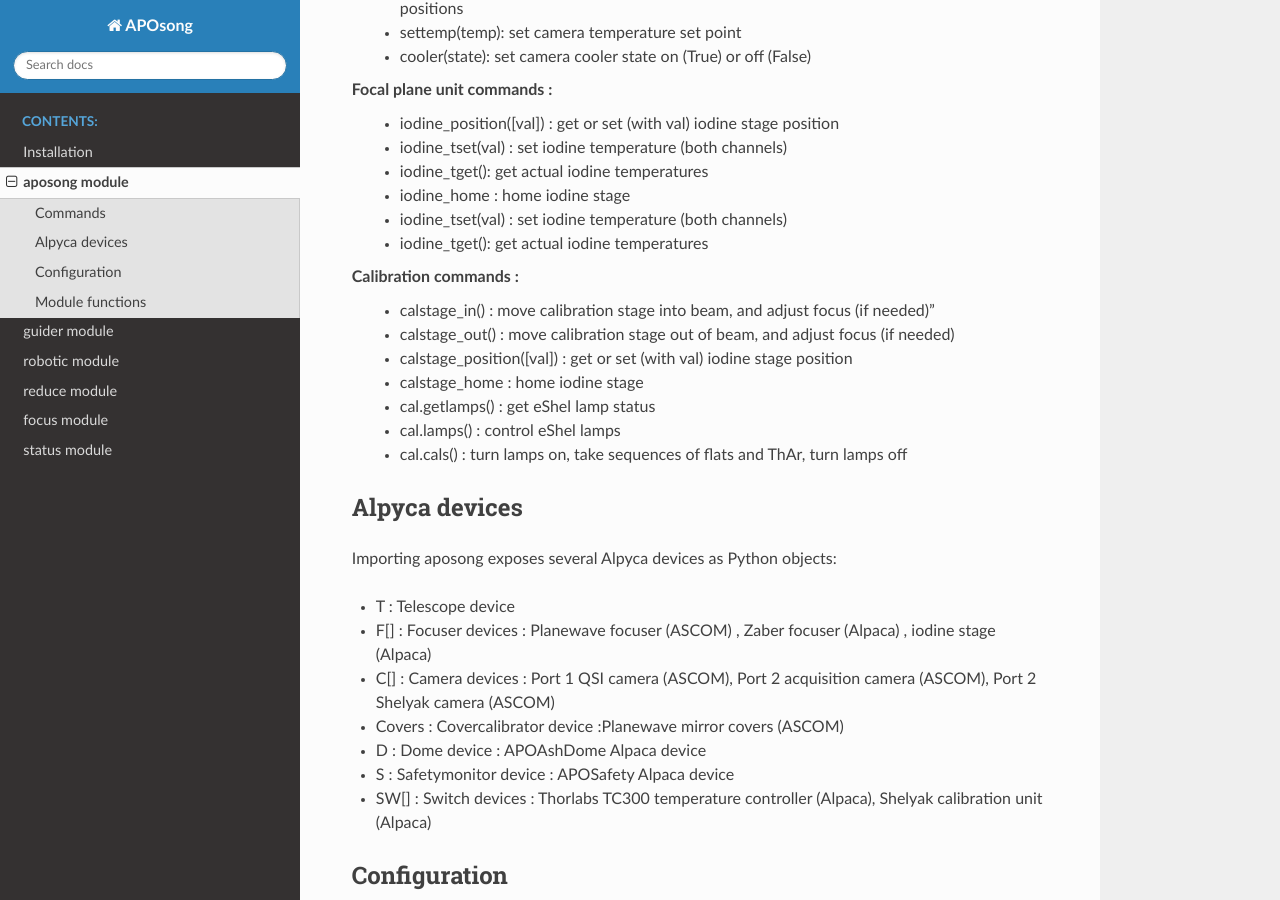
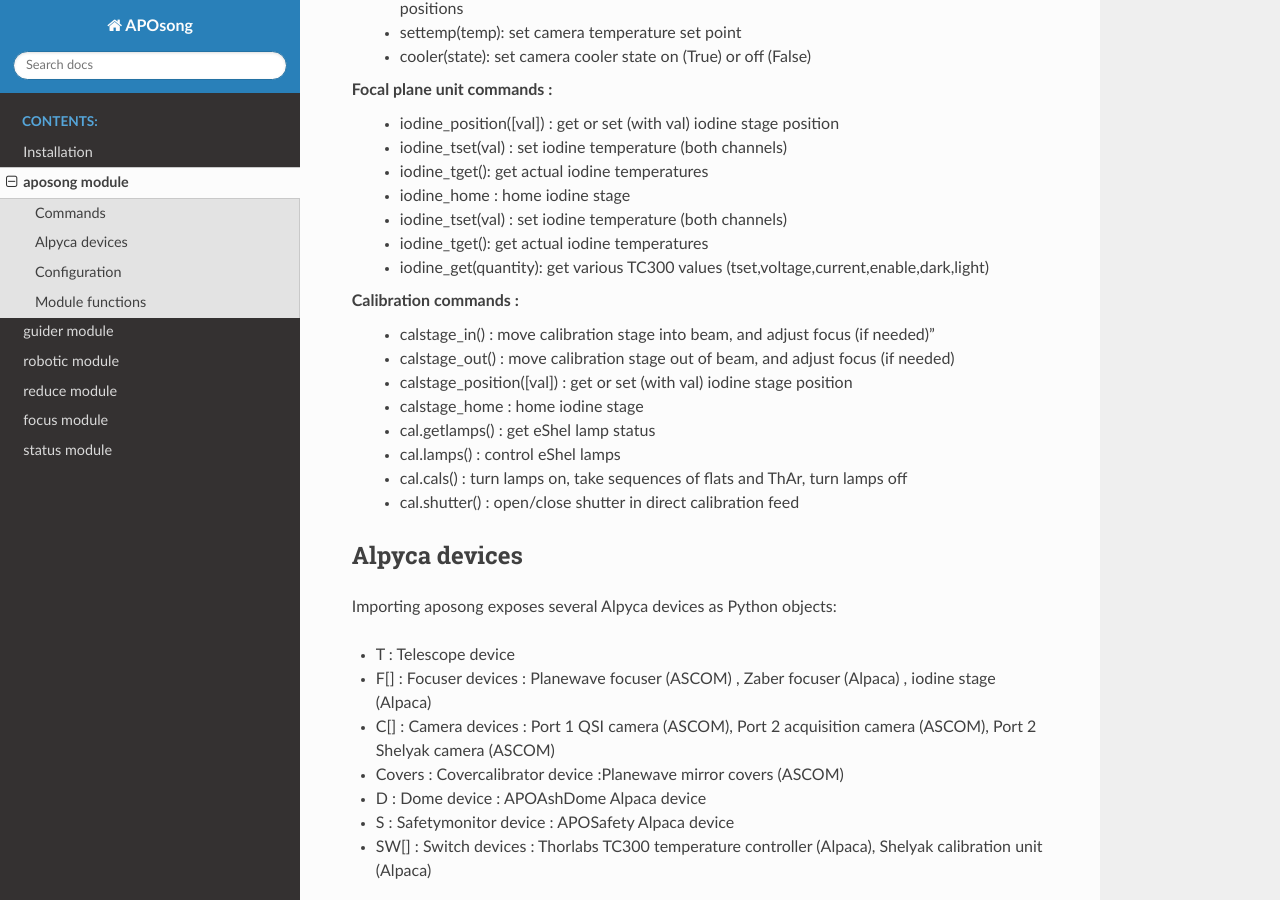
Before and after one commit to holtzmanjon/APOsong, a Sphinx documentation site: the page built from docs/aposong.txt, in a window 1280 px wide and 900 px high, scrolled down 1622 px. Built offline with Sphinx 7.4.7 and the Read the Docs theme 3.1.0, drawn with Linux system fonts in a browser that asks for light colours.

Commit message:
update for some new commands

```diff
--- a/docs/aposong.txt
+++ b/docs/aposong.txt
@@ -73,6 +73,7 @@ Focal plane unit commands :
   - iodine_home : home iodine stage
   - iodine_tset(val) : set iodine temperature (both channels)
   - iodine_tget(): get actual iodine temperatures
+  - iodine_get(quantity): get various TC300 values (tset,voltage,current,enable,dark,light)
 
 Calibration commands :
   - calstage_in() : move calibration stage into beam, and adjust focus (if needed)"
@@ -82,6 +83,7 @@ Calibration commands :
   - cal.getlamps() : get eShel lamp status
   - cal.lamps() : control eShel lamps
   - cal.cals() : turn lamps on, take sequences of flats and ThAr, turn lamps off
+  - cal.shutter() : open/close shutter in direct calibration feed
 
 Alpyca devices
 ++++++++++++++
```
